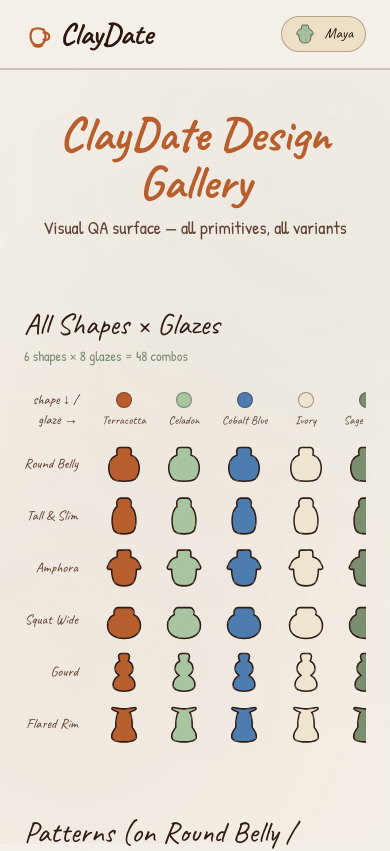
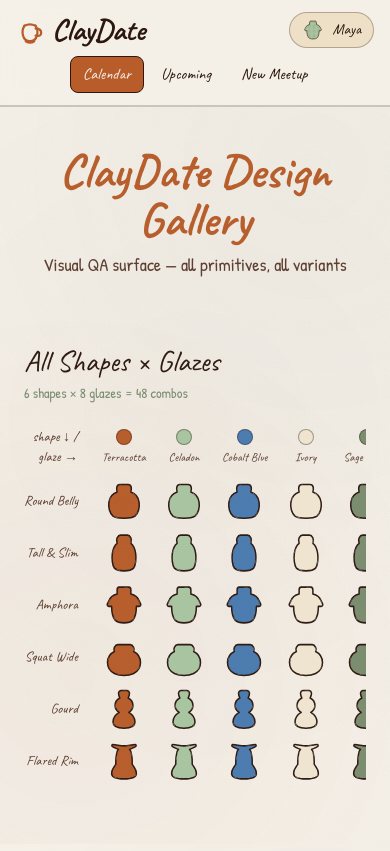
Before and after one commit to tor-iv/claydate, a Next.js app: page /design in a window 390 px wide. Shown: the top 851 px of the page. Built offline with nearby package versions, Linux system fonts and the light colour scheme.

Commit message:
Show nav on mobile as a centered second header row

```diff
--- a/src/components/shared/PageHeader.tsx
+++ b/src/components/shared/PageHeader.tsx
@@ -24,7 +24,7 @@ const NAV_LINKS = [
 export default function PageHeader({ user = null, activePath }: PageHeaderProps) {
   return (
     <header
-      className="flex items-center justify-between px-6 py-4"
+      className="flex flex-wrap items-center justify-between gap-y-2 px-4 py-3 sm:px-6 sm:py-4"
       style={{
         borderBottom: "2px solid rgba(44,24,16,0.2)",
         background: "rgba(245,240,232,0.85)",
@@ -64,7 +64,8 @@ export default function PageHeader({ user = null, activePath }: PageHeaderProps)
       </Link>
 
       {/* Nav */}
-      <nav className="hidden md:flex items-center gap-1">
+      {/* Full-width centered row below the logo on small screens; inline on md+ */}
+      <nav className="order-3 w-full md:order-none md:w-auto flex items-center justify-center gap-1">
         {NAV_LINKS.map((link) => {
           const isActive = activePath === link.href;
           return (
```
